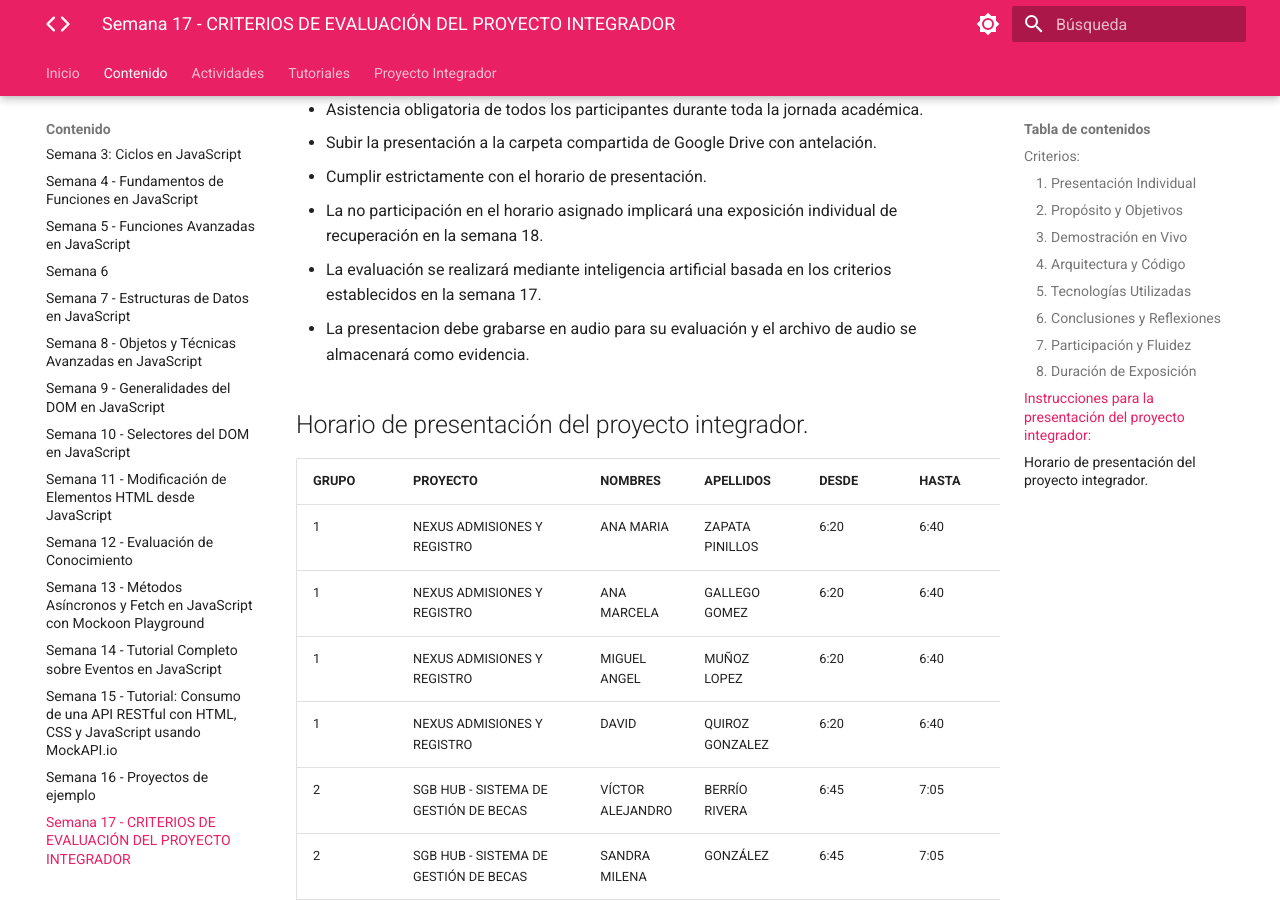
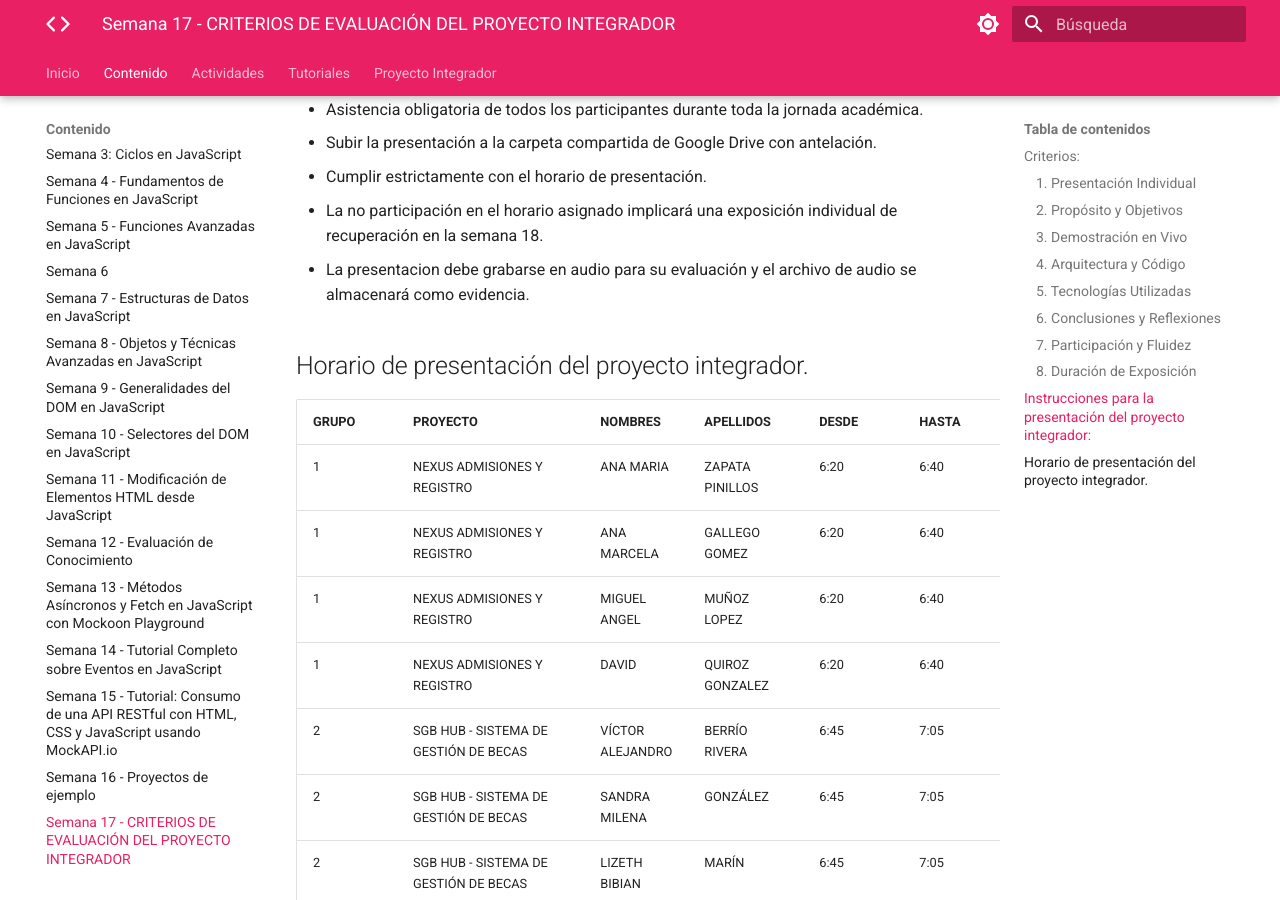
Before and after one commit to jfinfocesde/25web1, an MkDocs documentation site: the page built from docs/content/p17.md, in a window 1280 px wide and 900 px high, scrolled down 1567 px. Built offline with MkDocs 1.6.1 and Material for MkDocs 9.7.7, drawn with Linux system fonts in a browser that asks for light colours.

Commit message:
24-10-2025

```diff
--- a/docs/content/p17.md
+++ b/docs/content/p17.md
@@ -47,7 +47,6 @@
 - Subir la presentación a la carpeta compartida de Google Drive con antelación.
 - Cumplir estrictamente con el horario de presentación.
 - La no participación en el horario asignado implicará una exposición individual de recuperación en la semana 18.
-- La evaluación se realizará mediante inteligencia artificial basada en los criterios establecidos en la semana 17.
 - La presentacion debe grabarse en audio para su evaluación y el archivo de audio se almacenará como evidencia.
 
 ## Horario de presentación del proyecto integrador.
```
